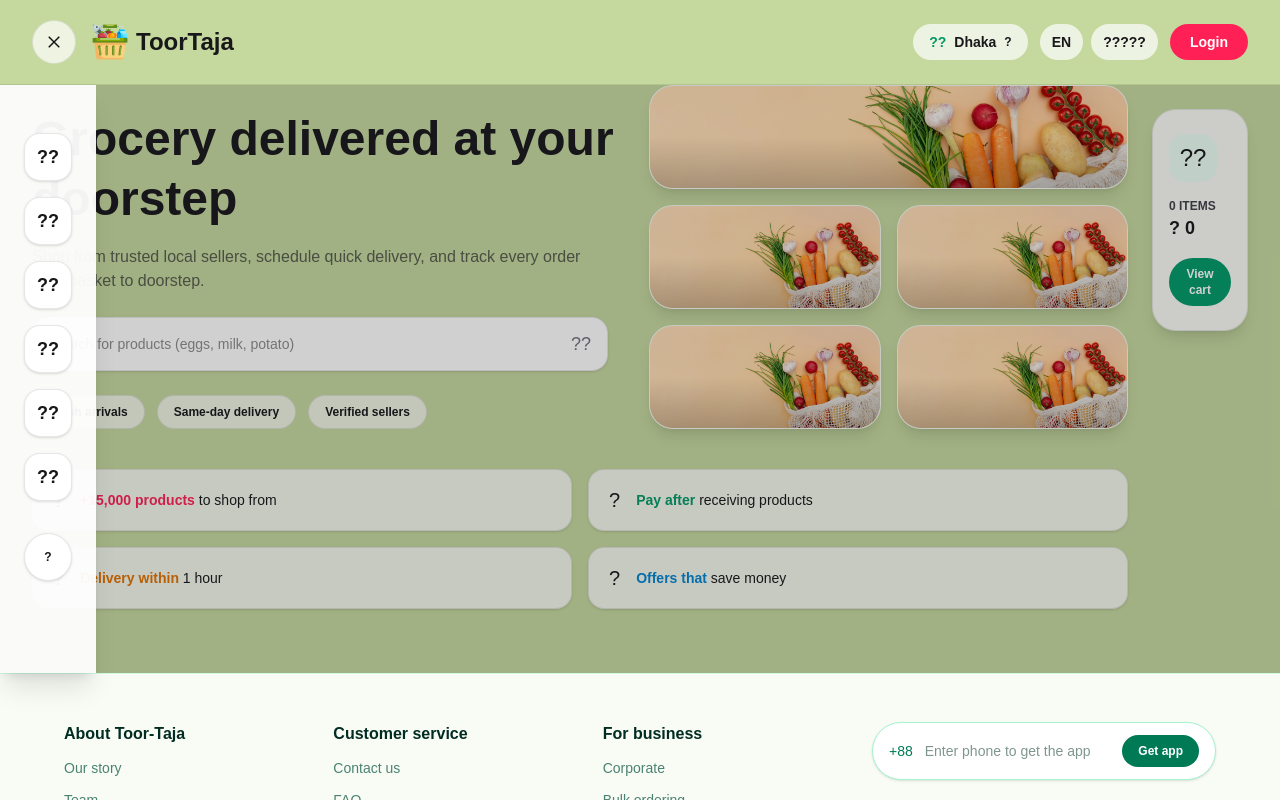
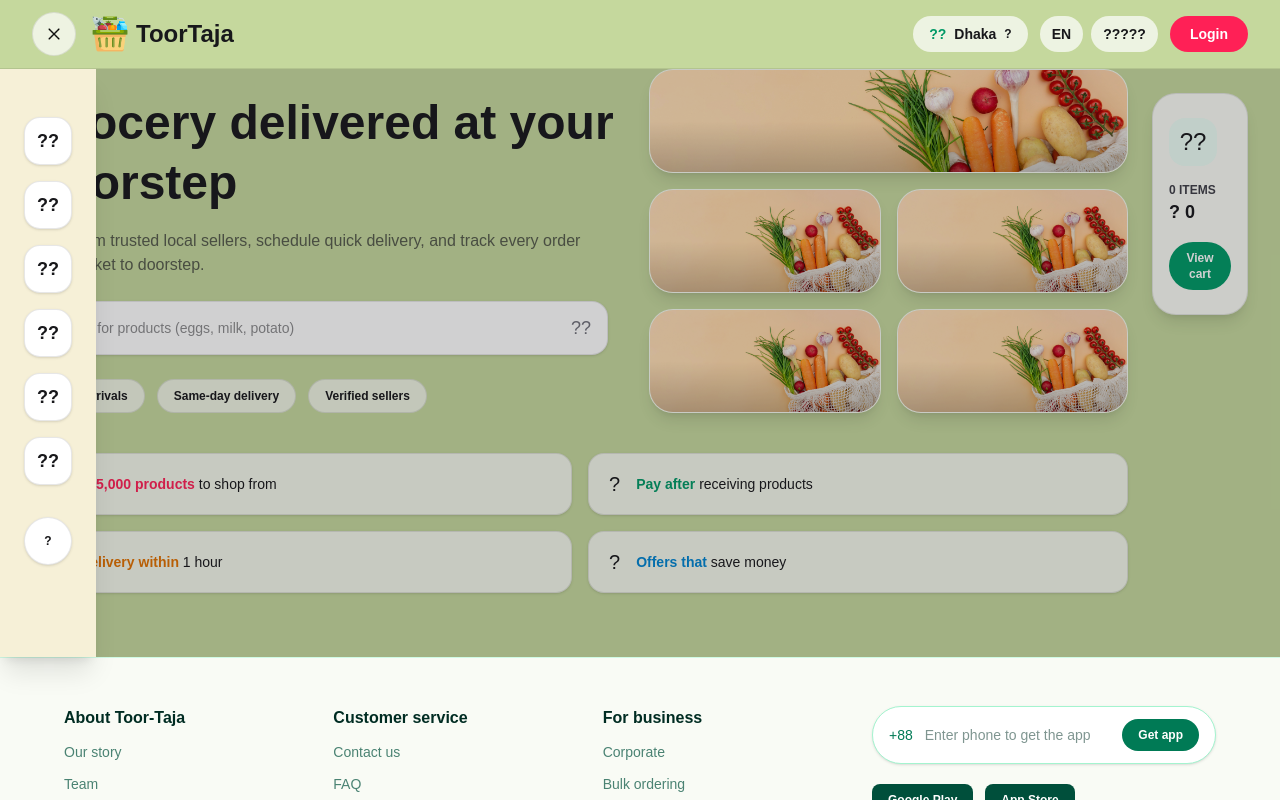
Before and after one commit to P57nath/TOOR-TAJA, a Next.js app in the folder project-frontend/: page / in a window 1280 px wide. Both pictures are taken after a click on the button "Open menu". Shown: the top 800 px of the page. Built offline with nearby package versions, Linux system fonts and the light colour scheme.

Commit message:
fix(header): adjust padding for improved layout consistency; update sidebar background color

```diff
--- a/project-frontend/app/page.tsx
+++ b/project-frontend/app/page.tsx
@@ -54,7 +54,7 @@ export default function Home() {
   return (
     <div className="min-h-screen bg-[#C5D89D] text-zinc-900">
       <div className="relative">
-        <header className="flex items-center justify-between gap-4 border-b border-zinc-900/10 bg-[#C5D89D] px-6 py-5 sm:px-8">
+        <header className="flex items-center justify-between gap-4 border-b border-zinc-900/10 bg-[#C5D89D] px-6 py-3 sm:px-8">
           <div className="flex items-center gap-4">
             <button
               aria-label={isNavOpen ? "Close menu" : "Open menu"}
@@ -115,7 +115,7 @@ export default function Home() {
                 aria-label="Close navigation"
                 onClick={() => setIsNavOpen(false)}
               />
-              <aside className="relative h-full w-24 bg-white/95 px-4 py-6 shadow-xl">
+              <aside className="relative h-full w-24 bg-[#F6F0D7] px-4 py-6 shadow-xl">
                 <div className="flex flex-col items-center gap-4 pt-6">
                   {sidebarItems.map((item) => (
                     <button
```
